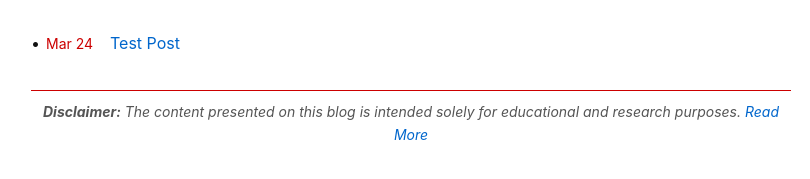
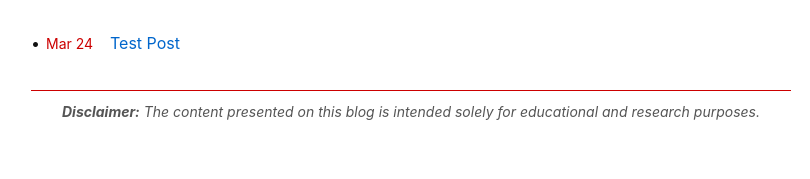
Before and after one commit to redmach/redmach.github.io, a Jekyll site: the page built from index.md, in a window 1280 px wide. Shown: the part 373-552 px from the top of the page, without its empty margins (229-1039 px from the left). Built offline with Jekyll 4.4.1, drawn with Linux system fonts in a browser that asks for light colours.

Commit message:
Update default.html

```diff
--- a/_layouts/default.html
+++ b/_layouts/default.html
@@ -154,7 +154,7 @@
 
   <footer>
     <div class="disclaimer">
-      <strong>Disclaimer:</strong> The content presented on this blog is intended solely for educational and research purposes. <a href="/disclaimer-and-privacy-notice" class="more-link">Read More</a>
+      <strong>Disclaimer:</strong> The content presented on this blog is intended solely for educational and research purposes.</a>
     </div>
   </footer>
 
```
